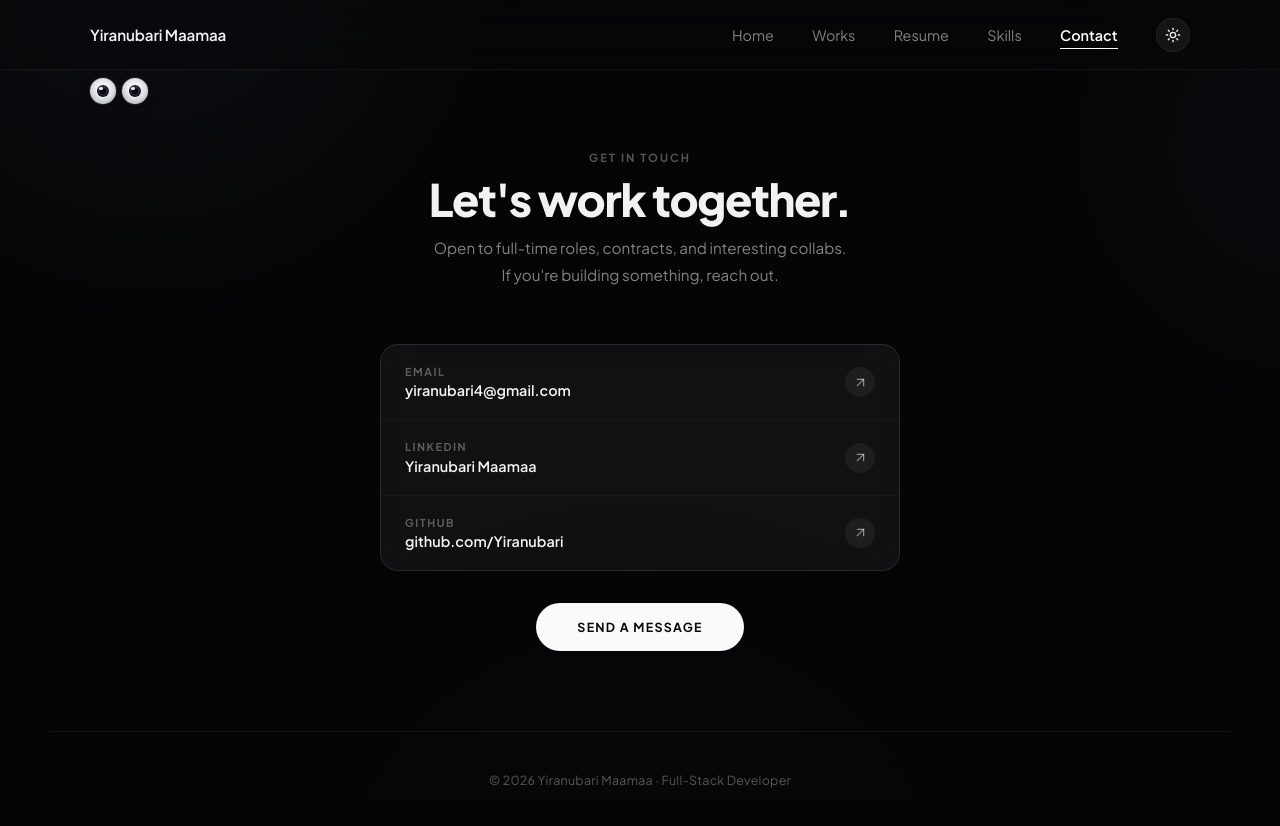
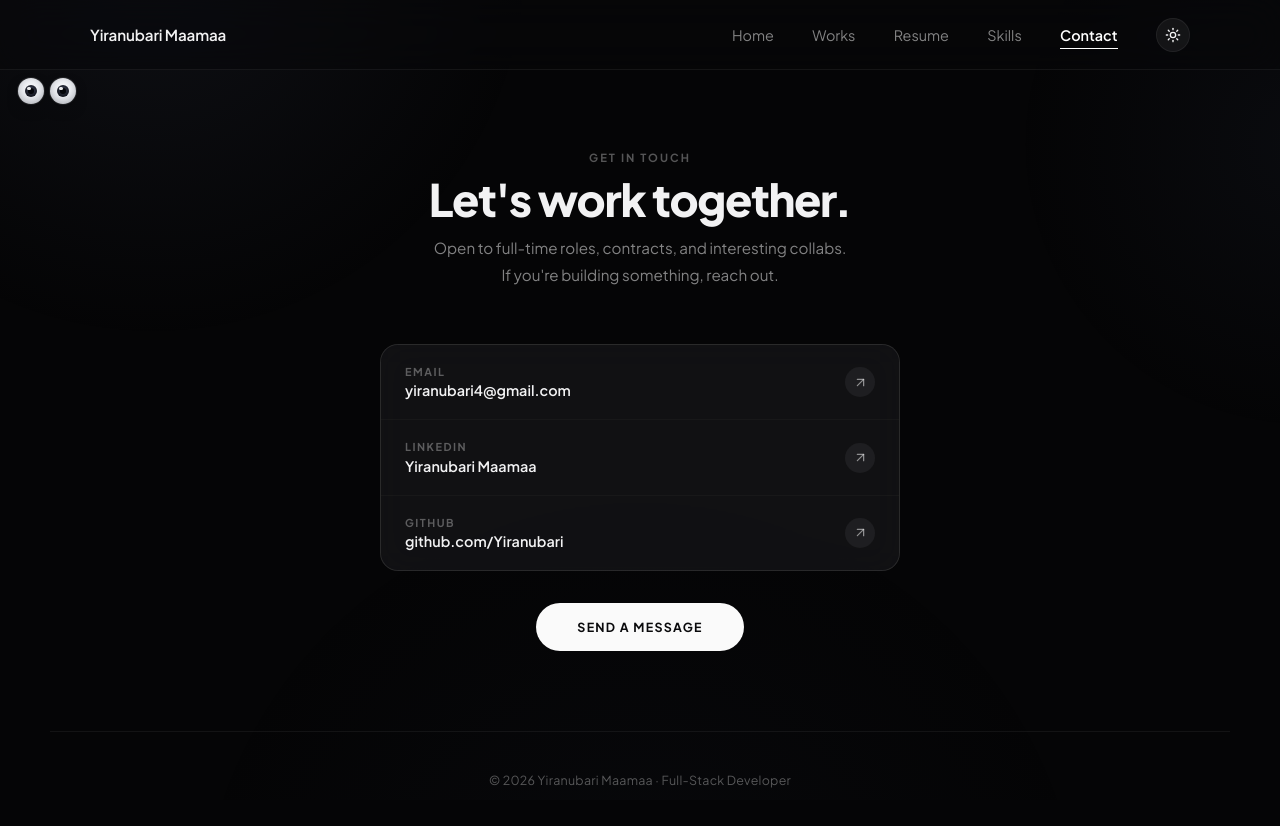
Before and after one commit to Yiranubari/portfolio-1, a Next.js app: page /contact in a window 1280 px wide. Built offline with nearby package versions, Linux system fonts and the light colour scheme.

Commit message:
fix: adjust positioning of eyes and update HTML attributes for accessibility

```diff
--- a/app/components/Eye.module.css
+++ b/app/components/Eye.module.css
@@ -1,7 +1,7 @@
 .eyes {
   position: fixed;
   top: 78px;
-  left: max(2.5rem, calc(50vw - 590px + 2.5rem));
+  left: max(1rem, calc(50vw - 590px - 2rem));
   z-index: 40;
   display: flex;
   align-items: center;
@@ -93,7 +93,9 @@
 }
 
 @keyframes blink {
-  0%, 92%, 100% {
+  0%,
+  92%,
+  100% {
     transform: scaleY(1);
   }
   95% {
--- a/app/layout.js
+++ b/app/layout.js
@@ -15,12 +15,14 @@ const jakarta = localFont({
 export const metadata = {
   title: 'Yiranubari Promise',
   description: 'Yiranubari Maamaa, Full-Stack Developer',
-
+  other: {
+    google: 'notranslate',
+  },
 };
 
 export default function RootLayout({ children }) {
   return (
-    <html lang="en" data-theme="dark" suppressHydrationWarning>
+    <html lang="en" translate="no" data-theme="dark" suppressHydrationWarning>
       <body className={jakarta.variable}>
         <script
           dangerouslySetInnerHTML={{
```
